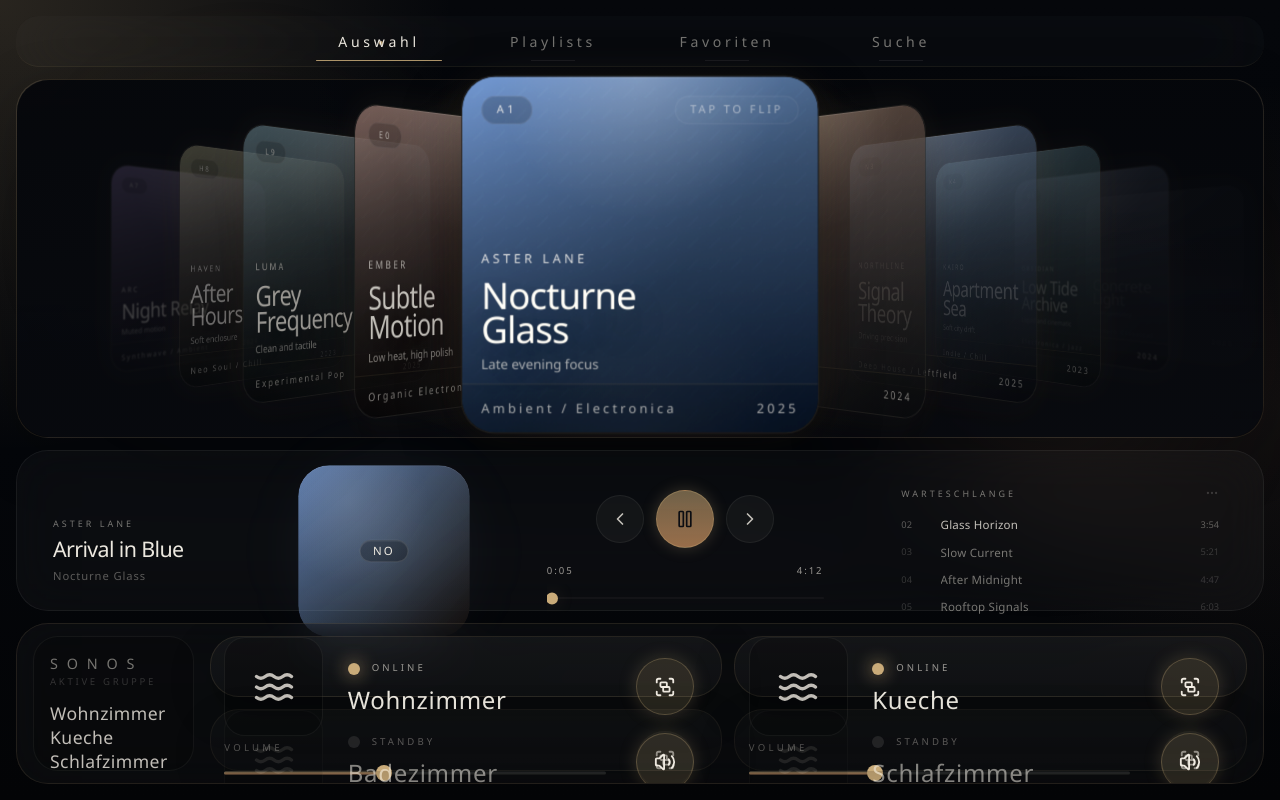
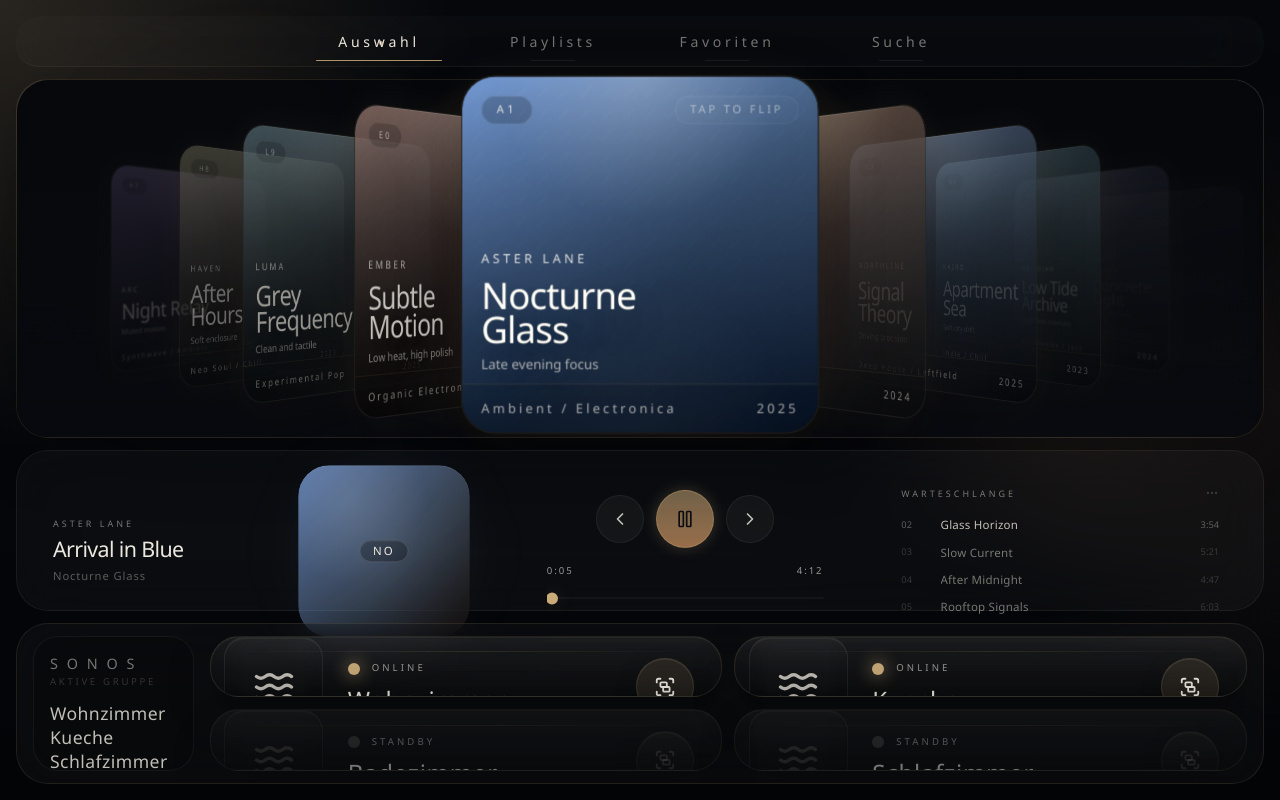
Before and after one commit to maxxeagleowl/music-wall-panel, a React (Vite) app in the folder frontend/: page / in a window 1280 px wide. Built offline with nearby package versions, Linux system fonts and the light colour scheme.

Commit message:
mock-up sonos

```diff
--- a/frontend/src/components/SonosRoomCard.tsx
+++ b/frontend/src/components/SonosRoomCard.tsx
@@ -16,13 +16,8 @@
   onToggleMute,
   onToggleGroup
 }: SonosRoomCardProps) {
-
   const isGrouped = Boolean(room.groupId);
-
   const isInactive = !room.active;
-  const isAudible = room.active && room.volume > 0;
-  const isSilenced = room.active && room.volume === 0;
-
   const volumeWidth = room.active ? room.volume : 0;
 
   return (
@@ -31,45 +26,77 @@
       whileTap={{ scale: 0.985 }}
       animate={{ opacity: room.active ? 1 : 0.55 }}
       transition={{ type: 'spring', stiffness: 170, damping: 24 }}
-      className="relative h-full rounded-[1.8rem]"
+      className="relative h-full overflow-hidden rounded-[1.8rem]"
       style={{
         border: themeEffects.border.subtle,
-        backgroundImage: `linear-gradient(180deg, ${rgba(themeColors.text.primary, 0.045)}, ${rgba(themeColors.text.primary, 0.02)})`,
-        boxShadow: themeEffects.shadow.panel
+        backgroundImage: [
+          `linear-gradient(180deg, ${rgba(themeColors.text.primary, 0.06)}, ${rgba(themeColors.text.primary, 0.018)})`,
+          `linear-gradient(180deg, ${rgba(themeColors.text.primary, 0.02)}, transparent 28%, ${rgba(themeColors.overlay, 0.12)} 100%)`
+        ].join(', '),
+        boxShadow: `
+          0 18px 42px ${rgba(themeColors.overlay, 0.34)},
+          inset 0 -18px 30px ${rgba(themeColors.overlay, 0.16)},
+          inset 0 1px 0 ${rgba(themeColors.text.primary, 0.04)}
+        `
       }}
     >
       <div
+        className="pointer-events-none absolute inset-x-[1.2rem] top-[0.9rem] h-px rounded-full"
+        style={{
+          backgroundImage: `linear-gradient(90deg, transparent, ${rgba(themeColors.accent.goldSoft, 0.14)}, transparent)`
+        }}
+      />
+
+      <div
+        className="pointer-events-none absolute inset-x-0 bottom-0 h-12 rounded-[1.8rem]"
+        style={{
+          backgroundImage: `linear-gradient(180deg, transparent, ${rgba(themeColors.overlay, 0.12)})`
+        }}
+      />
+
+      <div
         className="grid h-full w-full"
         style={{
-           gridTemplateColumns: `
-            0.12fr   /* A */
-            1.1fr    /* B */
-            2.3fr    /* C */
-            0.08fr   /* D */
-            0.9fr    /* E */
-            0.05fr   /* F */
+          gridTemplateColumns: `
+            0.12fr
+            1.1fr
+            2.3fr
+            0.08fr
+            0.9fr
+            0.05fr
           `,
           gridTemplateRows: `
-            0.08fr   /* 1 top spacer */
-            1.2fr    /* 2 main */
-            0.18fr   /* 3 middle spacer */
-            3.2rem   /* 4 fixed volume */
-            0.3fr    /* 5 bottom spacer */
+            0.08fr
+            1.2fr
+            0.18fr
+            3.2rem
+            0.3fr
           `
         }}
       >
-
         {/* SPEAKER B2 */}
         <div style={{ gridColumn: '2', gridRow: '2' }} className="flex items-center">
           <div
-            className={[
-              'grid h-[6.2rem] w-[6.2rem] place-items-center rounded-[1.3rem] border transition',
-              isInactive ? '' : ''
-            ].join(' ')}
+            className="grid h-[6.2rem] w-[6.2rem] place-items-center rounded-[1.3rem] border transition"
             style={{
-              border: isInactive ? themeEffects.neutral.border.subtle : themeEffects.neutral.border.soft,
-              backgroundColor: isInactive ? themeEffects.neutral.surface.overlay : themeEffects.neutral.surface.deep,
-              color: isInactive ? themeColors.neutral.text.subtle : themeColors.neutral.text.secondary
+              border: isInactive
+                ? themeEffects.neutral.border.subtle
+                : themeEffects.neutral.border.soft,
+              background: `
+                linear-gradient(
+                  180deg,
+                  ${rgba(themeColors.text.primary, isInactive ? 0.032 : 0.045)} 0%,
+                  ${rgba(themeColors.text.primary, isInactive ? 0.014 : 0.018)} 28%,
+                  ${rgba(themeColors.overlay, isInactive ? 0.16 : 0.22)} 100%
+                )
+              `,
+              boxShadow: `
+                inset 0 1px 0 ${rgba(themeColors.text.primary, 0.05)},
+                inset 0 -12px 18px ${rgba(themeColors.overlay, 0.22)}
+              `,
+              color: isInactive
+                ? themeColors.neutral.text.subtle
+                : themeColors.neutral.text.secondary
             }}
           >
             <Waves size={42} />
@@ -92,12 +119,19 @@
                     }
               }
             />
-            <span className="text-[0.6rem] uppercase tracking-[0.32em]" style={{ color: themeColors.neutral.text.muted }}>
+
+            <span
+              className="text-[0.6rem] uppercase tracking-[0.32em]"
+              style={{ color: themeColors.neutral.text.muted }}
+            >
               {room.active ? 'Online' : 'Standby'}
             </span>
           </div>
 
-          <h3 className="font-display text-[1.5rem] leading-none tracking-[0.03em]" style={{ color: themeColors.neutral.text.primary }}>
+          <h3
+            className="font-display text-[1.5rem] leading-none tracking-[0.03em]"
+            style={{ color: themeColors.neutral.text.primary }}
+          >
             {room.name}
           </h3>
         </div>
@@ -107,18 +141,28 @@
           <button
             type="button"
             onClick={() => onToggleGroup(room.id)}
-            className={[
-              'grid h-[3.6rem] w-[3.6rem] place-items-center rounded-full border transition active:scale-95',
-              ''
-            ].join(' ')}
+            className="grid h-[3.6rem] w-[3.6rem] place-items-center rounded-full border transition active:scale-95"
             style={
               isGrouped && room.active
                 ? {
-                    ...themeEffects.active.pill
+                    border: `1px solid ${rgba(themeColors.accent.goldSoft, 0.16)}`,
+                    backgroundColor: rgba(themeColors.accent.goldSoft, 0.12),
+                    boxShadow: `
+                      inset 0 1px 0 ${rgba(themeColors.text.primary, 0.08)},
+                      0 8px 22px ${rgba(themeColors.overlay, 0.22)}
+                    `,
+                    color: themeColors.neutral.text.primary
                   }
                 : {
                     border: `1px solid ${rgba(themeColors.accent.goldSoft, 0.08)}`,
-                    backgroundColor: rgba(themeColors.text.primary, 0.04)
+                    backgroundImage: `linear-gradient(180deg, ${rgba(themeColors.text.primary, 0.05)}, ${rgba(themeColors.overlay, 0.08)})`,
+                    boxShadow: `
+                      inset 0 1px 0 ${rgba(themeColors.text.primary, 0.08)},
+                      0 8px 22px ${rgba(themeColors.overlay, 0.18)}
+                    `,
+                    color: room.active
+                      ? themeColors.neutral.text.secondary
+                      : themeColors.neutral.text.subtle
                   }
             }
           >
@@ -128,12 +172,14 @@
 
         {/* VOLUME B4 + C4 */}
         <div style={{ gridColumn: '2 / 4', gridRow: '4' }} className="flex flex-col justify-center gap-2">
-
-              <span className="text-[0.6rem] uppercase tracking-[0.34em]" style={{ color: themeColors.neutral.text.soft }}>
+          <span
+            className="text-[0.6rem] uppercase tracking-[0.34em]"
+            style={{ color: themeColors.neutral.text.soft }}
+          >
             Volume
           </span>
 
-            <div className="relative h-5 w-full">
+          <div className="relative h-5 w-full">
             <div
               className="absolute left-0 right-0 top-1/2 h-[3px] -translate-y-1/2 rounded-full"
               style={{ backgroundColor: themeColors.neutral.border.strong }}
@@ -158,9 +204,7 @@
               min={0}
               max={100}
               value={room.volume}
-              onChange={(event) =>
-                onVolumeChange(room.id, Number(event.target.value))
-              }
+              onChange={(event) => onVolumeChange(room.id, Number(event.target.value))}
               className="absolute inset-0 h-5 w-full cursor-pointer appearance-none bg-transparent opacity-0"
             />
           </div>
@@ -171,29 +215,42 @@
           <button
             type="button"
             onClick={() => onToggleMute(room.id)}
-              className="grid h-[3.6rem] w-[3.6rem] place-items-center rounded-full border transition active:scale-95"
+            className="grid h-[3.6rem] w-[3.6rem] place-items-center rounded-full border transition active:scale-95"
             style={
               !room.active
                 ? {
                     border: themeEffects.neutral.border.subtle,
-                    backgroundColor: themeEffects.neutral.surface.base,
+                    backgroundImage: `linear-gradient(180deg, ${rgba(themeColors.text.primary, 0.035)}, ${rgba(themeColors.overlay, 0.06)})`,
+                    boxShadow: `
+                      inset 0 1px 0 ${rgba(themeColors.text.primary, 0.08)},
+                      inset 0 -6px 10px ${rgba(themeColors.overlay, 0.1)}
+                    `,
                     color: themeColors.neutral.text.subtle
                   }
                 : room.volume === 0
                   ? {
                       border: themeEffects.neutral.border.soft,
-                      backgroundColor: themeEffects.neutral.surface.elevated,
+                      backgroundImage: `linear-gradient(180deg, ${rgba(themeColors.text.primary, 0.05)}, ${rgba(themeColors.overlay, 0.08)})`,
+                      boxShadow: `
+                        inset 0 1px 0 ${rgba(themeColors.text.primary, 0.08)},
+                        0 8px 22px ${rgba(themeColors.overlay, 0.2)}
+                      `,
                       color: themeColors.neutral.text.soft
                     }
                   : {
-                    ...themeEffects.active.pill
-                  }
+                      border: `1px solid ${rgba(themeColors.accent.goldSoft, 0.16)}`,
+                      backgroundColor: rgba(themeColors.accent.goldSoft, 0.12),
+                      boxShadow: `
+                        inset 0 1px 0 ${rgba(themeColors.text.primary, 0.08)},
+                        0 8px 22px ${rgba(themeColors.overlay, 0.22)}
+                      `,
+                      color: themeColors.neutral.text.primary
+                    }
             }
           >
             {room.volume === 0 ? <VolumeX size={22} /> : <Volume2 size={22} />}
           </button>
         </div>
-
       </div>
     </motion.article>
   );
```
Also changed, not shown: 1 other file (tests, documents, lock files or other folders).
